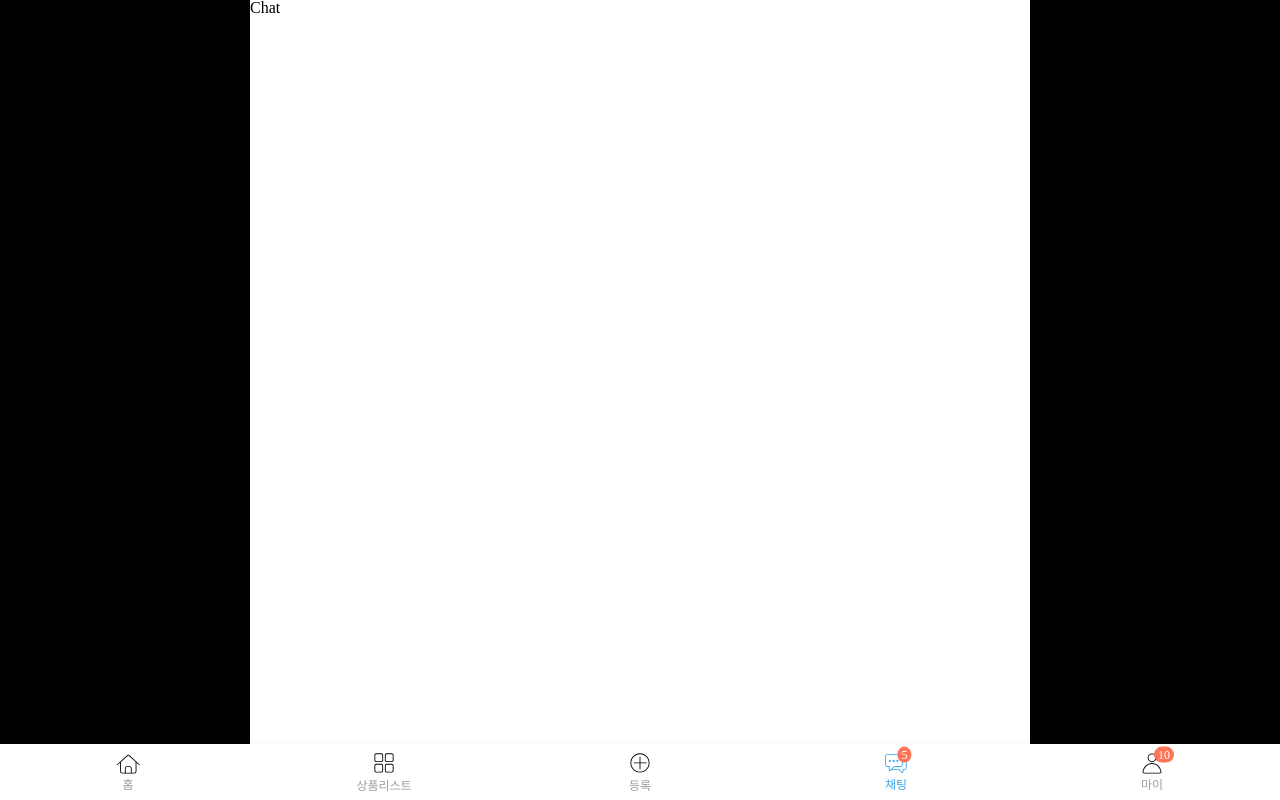
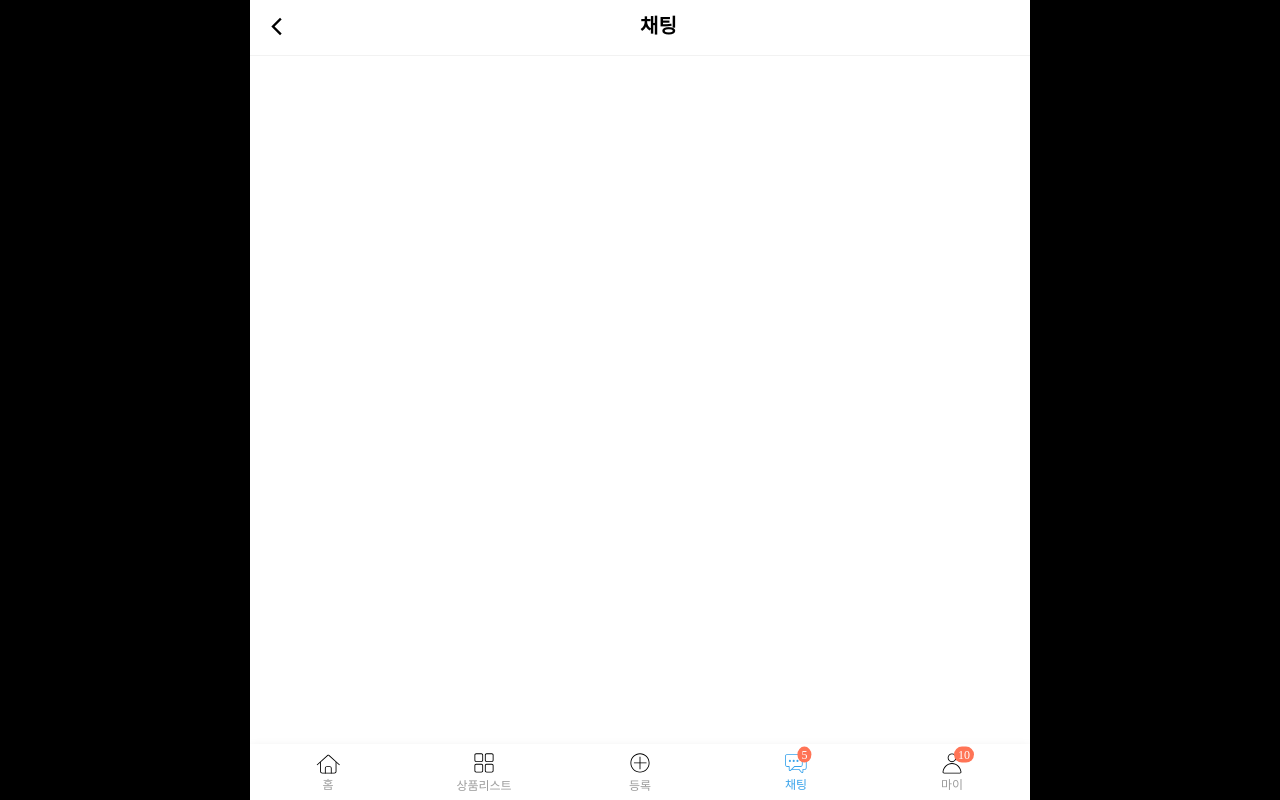
Before and after one commit to Yanabada/Yanabada_FE, a React (Vite) app: page /chat in a window 1280 px wide. Built offline with nearby package versions, Linux system fonts and the light colour scheme.

Commit message:
Design : 상단 네비바 제작

```diff
--- a/src/components/navBar/bottomNavBar/styles.ts
+++ b/src/components/navBar/bottomNavBar/styles.ts
@@ -12,6 +12,8 @@ export const BottomNavWrapper = styled.div`
   bottom: 0;
   left: 0;
   right: 0;
+  max-width: 780px;
+  margin: 0 auto;
 
   user-select: none;
 
--- /dev/null
+++ b/src/components/navBar/upperNavBar/index.tsx
@@ -0,0 +1,71 @@
+import * as S from "./styles";
+import { IoChevronBackSharp, IoCloseSharp } from "react-icons/io5";
+import { FaRegBell } from "react-icons/fa6";
+import NumberBadge from "@components/numberBadge";
+import AlertCountStore from "@stores/AlertCountStore";
+import { useNavigate } from "react-router";
+import { ReactNode } from "react";
+
+interface UpperNavProp {
+  hasBorder?: boolean;
+  text: string;
+  type: "back" | "close" | "alert";
+  rightElement?: ReactNode;
+}
+
+const UpperNavBar = ({
+  hasBorder = true,
+  text,
+  type = "alert",
+  rightElement = null
+}: UpperNavProp) => {
+  const { myPageCount, setMyPageCount } = AlertCountStore();
+  const navigate = useNavigate();
+
+  let icon;
+  switch (type) {
+    case "back":
+      icon = <IoChevronBackSharp size="25px" />;
+      break;
+    case "close":
+      icon = <IoCloseSharp size="25px" />;
+      break;
+    case "alert":
+      icon = (
+        <>
+          <FaRegBell size="25px"></FaRegBell>
+          {myPageCount > 0 && <NumberBadge number={myPageCount} />}
+        </>
+      );
+      break;
+    default:
+      break;
+  }
+
+  const handleClick = () => {
+    switch (type) {
+      case "back":
+        navigate(-1);
+        break;
+      case "close":
+        // FIXME - 닫기 동작 넣기
+        break;
+      case "alert":
+        // FIXME - alert 버튼 클릭 시 어디로 이동할지 추가
+        setMyPageCount(0);
+        break;
+      default:
+        break;
+    }
+  };
+
+  return (
+    <S.UpperNavWrapper className={hasBorder ? "hasBorder" : ""}>
+      <S.LeftIconWrapper onClick={handleClick}>{icon}</S.LeftIconWrapper>
+      <S.TextWrapper>{text}</S.TextWrapper>
+      <S.RightIconWrapper>{rightElement}</S.RightIconWrapper>
+    </S.UpperNavWrapper>
+  );
+};
+
+export default UpperNavBar;
--- /dev/null
+++ b/src/components/navBar/upperNavBar/styles.ts
@@ -0,0 +1,45 @@
+import styled from "@emotion/styled";
+
+export const UpperNavWrapper = styled.div`
+  position: fixed;
+  max-width: 780px;
+  height: 56px;
+  top: 0;
+  left: 0;
+  right: 0;
+  margin: 0 auto;
+
+  text-align: center;
+
+  background-color: transparent;
+
+  &.hasBorder {
+    border-bottom: 1px solid ${(props) => props.theme.colors.gray[100]};
+  }
+`;
+
+const UpperNavCenter = styled.div`
+  display: inline-block;
+  position: absolute;
+  margin: 14px 0;
+`;
+
+export const TextWrapper = styled(UpperNavCenter)`
+  font-weight: 600;
+  font-size: 20px;
+  line-height: 25px;
+`;
+
+export const LeftIconWrapper = styled(UpperNavCenter)`
+  left: 14px;
+  > div {
+    transform: translate(65%, -30px);
+  }
+`;
+
+export const RightIconWrapper = styled(UpperNavCenter)`
+  right: 14px;
+
+  display: flex;
+  gap: 14px;
+`;
--- a/src/components/numberBadge/styles.ts
+++ b/src/components/numberBadge/styles.ts
@@ -3,6 +3,7 @@ import styled from "@emotion/styled";
 export const BadgeCircle = styled.div`
   background-color: ${({ theme }) => theme.colors.orange[200]};
   color: #fff;
+  font-size: 12px;
   padding: 2px 4px;
   position: absolute;
   transform: translate(60%, -40%);
--- a/src/pages/chat/index.tsx
+++ b/src/pages/chat/index.tsx
@@ -1,5 +1,11 @@
+import UpperNavBar from "@components/navBar/upperNavBar";
+
 const Chat = () => {
-  return <div>Chat</div>;
+  return (
+    <div>
+      <UpperNavBar text="채팅" type="back" />
+    </div>
+  );
 };
 
 export default Chat;
```
Also changed, not shown: .eslintrc.cjs.
